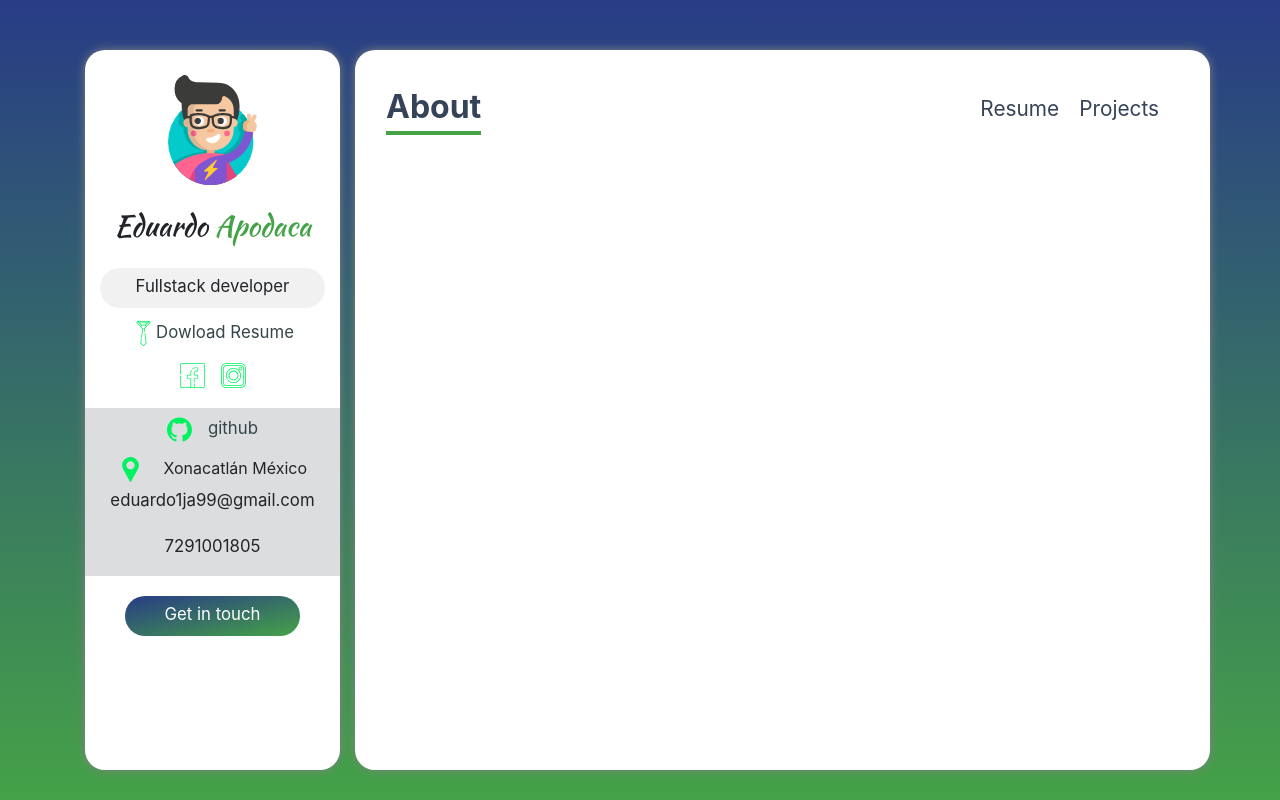
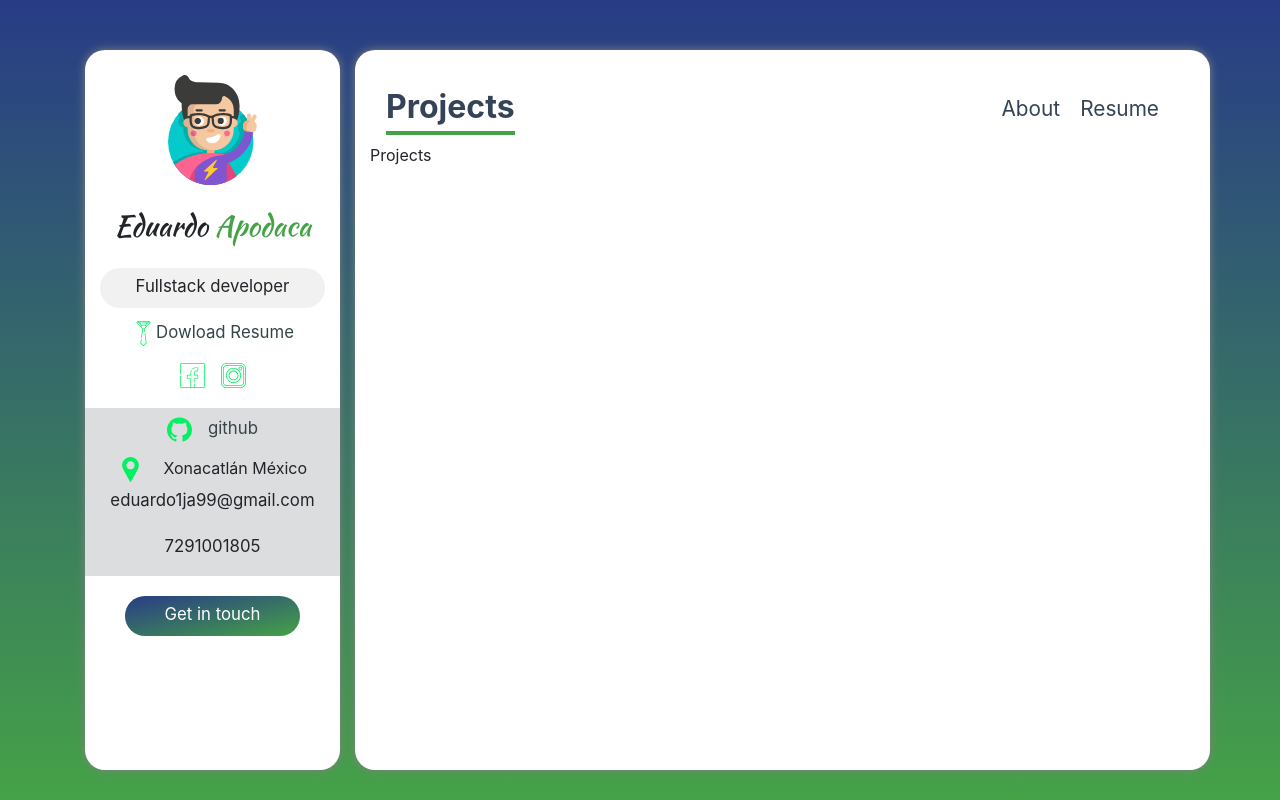
Before and after one commit to eduardo99ja/apodaca-portfolio, a React (Create React App) app: page /projects in a window 1280 px wide. Built offline with nearby package versions, Linux system fonts and the light colour scheme.

Commit message:
creating routes and setting active item panel

```diff
--- a/package.json
+++ b/package.json
@@ -8,6 +8,7 @@
     "@testing-library/user-event": "^12.2.2",
     "react": "^17.0.1",
     "react-dom": "^17.0.1",
+    "react-router-dom": "^5.2.0",
     "react-scripts": "4.0.0",
     "web-vitals": "^0.2.4"
   },
--- a/src/App.js
+++ b/src/App.js
@@ -1,8 +1,18 @@
-const { default: Navbar } = require('./components/Navbar')
-const { default: Sidebar } = require('./components/Sidebar')
+import Navbar from './components/Navbar'
+import Sidebar from './components/Sidebar'
+import {
+  BrowserRouter as Router,
+  Redirect,
+  Route,
+  Switch,
+} from 'react-router-dom'
+import About from './components/About'
+import Resume from './components/Resume'
+import Projects from './components/Projects'
 
 function App() {
   return (
+    <Router>
       <div className='app'>
         <div className='container'>
           <div className='row'>
@@ -11,10 +21,23 @@ function App() {
             </div>
             <div className='col-lg-9 app__main-content'>
               <Navbar />
+              <Switch>
+                <Route exact path='/'>
+                  <About />
+                </Route>
+                <Route path='/resume'>
+                  <Resume />
+                </Route>
+                <Route path='/projects' component={Projects} />
+                <Route>
+                  <Redirect to='/' />
+                </Route>
+              </Switch>
             </div>
           </div>
         </div>
       </div>
+    </Router>
   )
 }
 
--- /dev/null
+++ b/src/components/About.js
@@ -0,0 +1,11 @@
+import React from 'react'
+
+const About = () => {
+    return (
+        <div>
+            About me
+        </div>
+    )
+}
+
+export default About
--- a/src/components/Navbar.js
+++ b/src/components/Navbar.js
@@ -1,25 +1,43 @@
-import React, { useState } from 'react'
+import React, { useEffect, useState } from 'react'
+import { Link } from 'react-router-dom'
 
 const Navbar = () => {
   const [active, setActive] = useState('About')
+  useEffect(() => {
+    let currentURL = window.location.href
+
+    if (currentURL.endsWith('/')) {
+      setActive('About')
+    } else if (currentURL.endsWith('/projects')) {
+      setActive('Projects')
+    } else if (currentURL.endsWith('/resume')) {
+      setActive('Resume')
+    }
+  }, [active])
   return (
     <div className='navbar'>
       <div className='navbar__active'>{active}</div>
       <div className='navbar__items'>
         {active !== 'About' && (
+          <Link to='/'>
             <div className='navbar__item' onClick={() => setActive('About')}>
               About
             </div>
+          </Link>
         )}
         {active !== 'Resume' && (
+          <Link to='/resume'>
             <div className='navbar__item' onClick={() => setActive('Resume')}>
               Resume
             </div>
+          </Link>
         )}
         {active !== 'Projects' && (
+          <Link to='/projects'>
             <div className='navbar__item' onClick={() => setActive('Projects')}>
               Projects
             </div>
+          </Link>
         )}
       </div>
     </div>
--- /dev/null
+++ b/src/components/Projects.js
@@ -0,0 +1,11 @@
+import React from 'react'
+
+const Projects = () => {
+    return (
+        <div>
+            Projects
+        </div>
+    )
+}
+
+export default Projects
--- /dev/null
+++ b/src/components/Resume.js
@@ -0,0 +1,11 @@
+import React from 'react'
+
+const Resume = () => {
+    return (
+        <div>
+            Resume
+        </div>
+    )
+}
+
+export default Resume
```
Also changed, not shown: 1 other file (tests, documents, lock files or other folders). Lines whose indentation alone changed are shown as unchanged.
